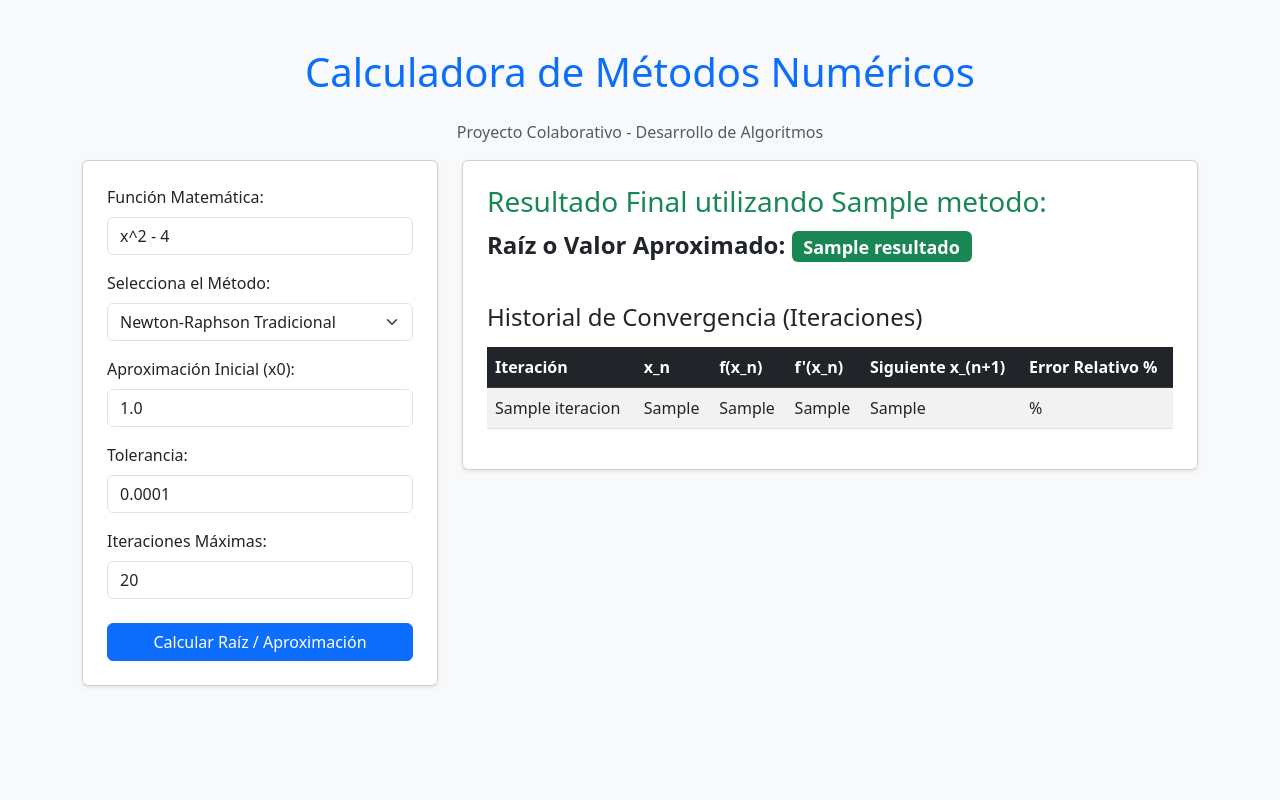
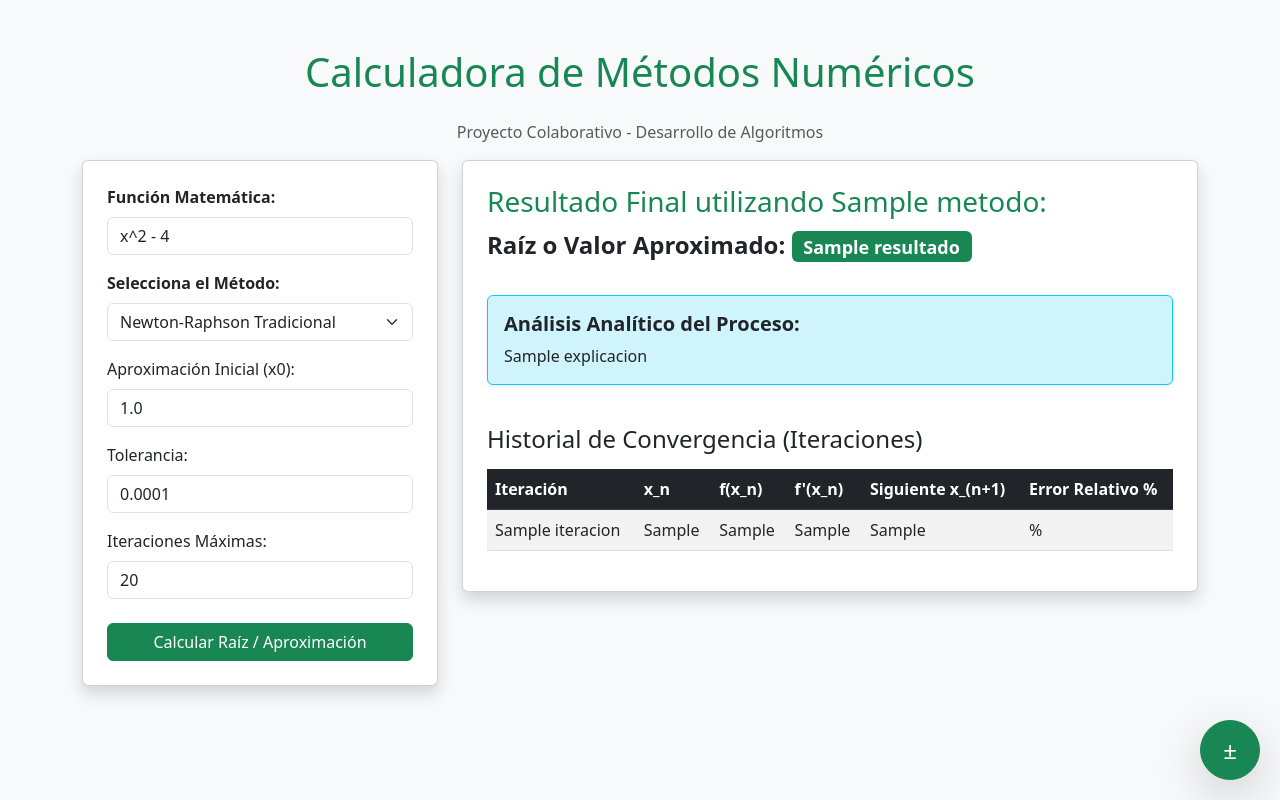
Before and after one commit to ycusaneroh-droid/ProyectoMetodosNumericos, a Django app: template calculadora/templates/calculadora/index.html in a window 1280 px wide. Run offline with Django 5.2, Linux system fonts and the light colour scheme; the template is opened without the code that fills it: most values are stand-ins (such as "Sample title", 1, 10 or a date in 2020).

Commit message:
Detalles estéticos y calculadora de apoyo

```diff
--- a/calculadora/templates/calculadora/index.html
+++ b/calculadora/templates/calculadora/index.html
@@ -7,21 +7,21 @@
 </head>
 <body class="bg-light">
     <div class="container py-5">
-        <h1 class="text-center mb-4 text-primary">Calculadora de Métodos Numéricos</h1>
+        <h1 class="text-center mb-4 text-success">Calculadora de Métodos Numéricos</h1>
         <p class="text-center text-muted">Proyecto Colaborativo - Desarrollo de Algoritmos</p>
 
         <div class="row">
             <div class="col-md-4">
-                <div class="card shadow-sm p-4 mb-4 bg-white rounded">
+                <div class="card shadow p-4 mb-4 bg-white rounded">
                     <form method="POST">
                         {% csrf_token %}
                         <div class="mb-3">
-                            <label class="form-label font-weight-bold">Función Matemática:</label>
+                            <label class="form-label fw-bold">Función Matemática:</label>
                             <input type="text" name="funcion" class="form-placeholder form-control" value="{{ funcion|default:'x^2 - 4' }}" placeholder="Ej: x^2 - 4 o math.exp(x) - 5">
                         </div>
 
                         <div class="mb-3">
-                            <label class="form-label">Selecciona el Método:</label>
+                            <label class="form-label fw-bold">Selecciona el Método:</label>
                             <select name="tipo_metodo" class="form-select" id="metodoSelect" onchange="alternarCampos()">
                                 <option value="newton">Newton-Raphson Tradicional</option>
                                 <option value="newton_mod">Newton-Raphson Modificado</option>
@@ -59,37 +59,42 @@
                             </div>
                         </div>
 
-                        <button type="submit" class="btn btn-primary w-100 mt-2">Calcular Raíz / Aproximación</button>
+                        <button type="submit" class="btn btn-success w-100 mt-2">Calcular Raíz / Aproximación</button>
                     </form>
                 </div>
             </div>
 
             <div class="col-md-8">
                 {% if resultado is not None %}
-                    <div class="card shadow-sm p-4 bg-white rounded">
+                    <div class="card shadow p-4 bg-white rounded">
                         <h3 class="text-success">Resultado Final utilizando {{ metodo }}:</h3>
                         <p class="fs-4 fw-bold">Raíz o Valor Aproximado: <span class="badge bg-success">{{ resultado }}</span></p>
+
+                        {% if explicacion %}
+                            <div class="alert alert-info border-info mt-3 shadow-sm" style="display: block !important;">
+                                <h5 class="alert-heading text-dark fw-bold">Análisis Analítico del Proceso:</h5>
+                                <p class="mb-0 text-dark" style="text-align: justify;">{{ explicacion }}</p>
+                            </div>
+                        {% endif %}
 
                         <h4 class="mt-4">Historial de Convergencia (Iteraciones)</h4>
                         <div class="table-responsive">
                             <table class="table table-striped table-hover mt-2">
                                 <thead class="table-dark">
-                                    {% if metodo == 'Taylor' %}
-                                        <tr>
+                                    <tr>
+                                        {% if metodo == 'Taylor' %}
                                             <th>Iteración (n)</th>
                                             <th>Valor del Término</th>
                                             <th>Suma Acumulada</th>
-                                        </tr>
-                                    {% else %}
-                                        <tr>
+                                        {% else %}
                                             <th>Iteración</th>
                                             <th>x_n</th>
                                             <th>f(x_n)</th>
                                             <th>f'(x_n)</th>
                                             <th>Siguiente x_(n+1)</th>
                                             <th>Error Relativo %</th>
-                                        </tr>
-                                    {% endif %}
+                                        {% endif %}
+                                    </tr>
                                 </thead>
                                 <tbody>
                                     {% for fila in historial %}
@@ -134,6 +139,74 @@
                 document.getElementById("campos_newton").style.display = "block";
             }
         }
+        // LÓGICA DE LA CALCULADORA DE BOLSILLO
+        function presionarCalc(valor) {
+            var pantalla = document.getElementById("pantallaCalc");
+            if (pantalla.value === "0" || pantalla.value === "Error") {
+                pantalla.value = valor;
+            } else {
+                pantalla.value += valor;
+            }
+        }
+
+        // Función para limpiar la pantalla con el botón 'C'
+        function limpiarCalc() {
+            document.getElementById("pantallaCalc").value = "0";
+        }
+
+        // Función que resuelve la operación matemática al presionar '='
+        function calcularCalc() {
+            var pantalla = document.getElementById("pantallaCalc");
+            try {
+                pantalla.value = eval(pantalla.value);
+            } catch (e) {
+                pantalla.value = "Error";
+            }
+        }
     </script>
+    </script>
+    <button type="button" class="btn btn-success rounded-circle shadow-lg" data-bs-toggle="modal" data-bs-target="#calculadoraModal" style="position: fixed; bottom: 20px; right: 20px; width: 60px; height: 60px; z-index: 1050; font-size: 24px;">
+        ±
+    </button>
+    <div class="modal fade" id="calculadoraModal" tabindex="-1" aria-labelledby="calculadoraModalLabel" aria-hidden="true">
+        <div class="modal-dialog modal-dialog-centered" style="max-width: 320px;">
+            <div class="modal-content bg-dark text-white">
+                <div class="modal-header border-secondary">
+                    <h5 class="modal-title" id="calculadoraModalLabel">Calculadora de Apoyo 🤓</h5>
+                    <button type="button" class="btn-close btn-close-white" data-bs-dismiss="modal" aria-label="Close"></button>
+                </div>
+                <div class="modal-body">
+                    <input type="text" id="pantallaCalc" class="form-control text-end mb-3 bg-secondary text-white fs-4" readonly value="0">
+
+                    <div class="row g-2">
+                        <div class="col-3"><button class="btn btn-danger w-100" onclick="limpiarCalc()">C</button></div>
+                        <div class="col-3"><button class="btn btn-secondary w-100" onclick="presionarCalc('(')">(</button></div>
+                        <div class="col-3"><button class="btn btn-secondary w-100" onclick="presionarCalc(')')">)</button></div>
+                        <div class="col-3"><button class="btn btn-warning w-100" onclick="presionarCalc('/')">/</button></div>
+
+                        <div class="col-3"><button class="btn btn-outline-light w-100" onclick="presionarCalc('7')">7</button></div>
+                        <div class="col-3"><button class="btn btn-outline-light w-100" onclick="presionarCalc('8')">8</button></div>
+                        <div class="col-3"><button class="btn btn-outline-light w-100" onclick="presionarCalc('9')">9</button></div>
+                        <div class="col-3"><button class="btn btn-warning w-100" onclick="presionarCalc('*')">*</button></div>
+
+                        <div class="col-3"><button class="btn btn-outline-light w-100" onclick="presionarCalc('4')">4</button></div>
+                        <div class="col-3"><button class="btn btn-outline-light w-100" onclick="presionarCalc('5')">5</button></div>
+                        <div class="col-3"><button class="btn btn-outline-light w-100" onclick="presionarCalc('6')">6</button></div>
+                        <div class="col-3"><button class="btn btn-warning w-100" onclick="presionarCalc('-')">-</button></div>
+
+                        <div class="col-3"><button class="btn btn-outline-light w-100" onclick="presionarCalc('1')">1</button></div>
+                        <div class="col-3"><button class="btn btn-outline-light w-100" onclick="presionarCalc('2')">2</button></div>
+                        <div class="col-3"><button class="btn btn-outline-light w-100" onclick="presionarCalc('3')">3</button></div>
+                        <div class="col-3"><button class="btn btn-warning w-100" onclick="presionarCalc('+')">+</button></div>
+
+                        <div class="col-6"><button class="btn btn-outline-light w-100" onclick="presionarCalc('0')">0</button></div>
+                        <div class="col-3"><button class="btn btn-outline-light w-100" onclick="presionarCalc('.')">.</button></div>
+                        <div class="col-3"><button class="btn btn-success w-100" onclick="calcularCalc()">=</button></div>
+                    </div>
+                </div>
+            </div>
+        </div>
+    </div>
+    <script src="https://cdn.jsdelivr.net/npm/bootstrap@5.3.0/dist/js/bootstrap.bundle.min.js"></script>
 </body>
 </html>
--- a/config/urls.py
+++ b/config/urls.py
@@ -3,5 +3,6 @@ from django.urls import path, include
 
 urlpatterns = [
     path('admin/', admin.site.urls),
+    path('accounts/', include('django.contrib.auth.urls')),
     path('', include('calculadora.urls')),  # Apunta a las rutas de tu app
 ]
```
Also changed, not shown: calculadora/views.py (+40 -2 lines).
